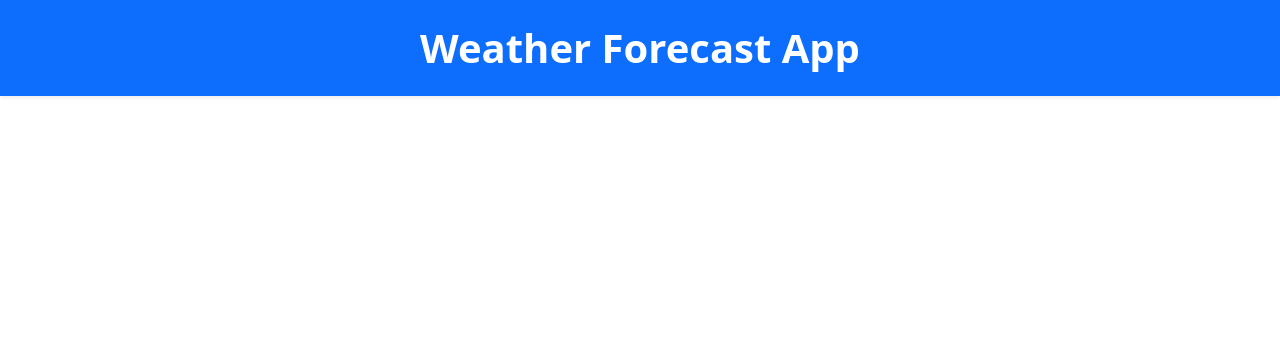
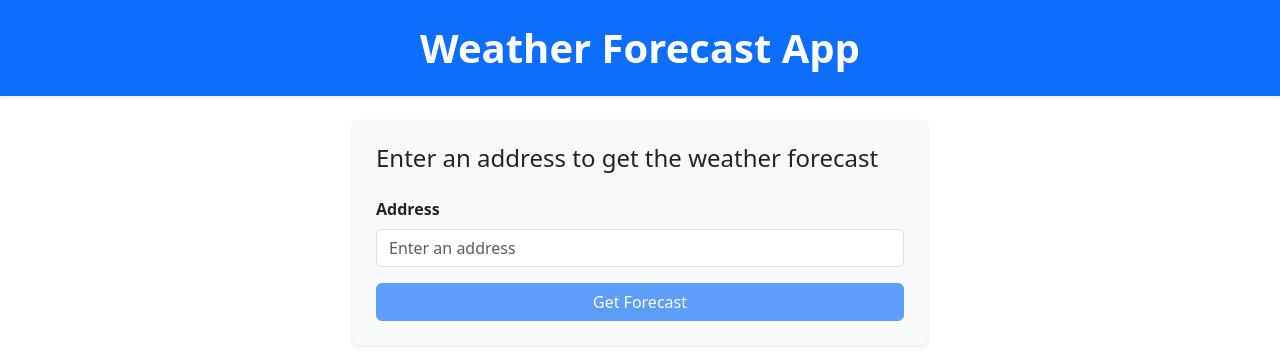
Before and after one commit to jairmedeiros/weather, a React (Create React App) app: page / in a window 1280 px wide. Shown: the top 360 px of the page. Built offline with nearby package versions, Linux system fonts and the light colour scheme.

Commit message:
add simple form

```diff
--- a/src/App.tsx
+++ b/src/App.tsx
@@ -1,9 +1,20 @@
+import AddressForm from "./components/AddressForm";
+
 const App = () => {
+  const handleAddressSubmit = async (address: string) => {
+    console.log("Address submitted:", address);
+  };
+
+
   return (
     <div className="d-flex flex-column min-vh-100">
       <header className="bg-primary text-white p-4 text-center shadow-sm">
         <h1 className="m-0 fw-bold">Weather Forecast App</h1>
       </header>
+
+      <main className="flex-grow-1 p-4 d-flex flex-column gap-4">
+        <AddressForm onAddressSubmit={handleAddressSubmit} />
+      </main>
     </div>
   );
 }
--- /dev/null
+++ b/src/components/AddressForm.tsx
@@ -0,0 +1,48 @@
+import React, { useState, FormEvent } from 'react';
+
+interface AddressFormProps {
+  onAddressSubmit: (address: string) => void;
+}
+
+const AddressForm = ({ onAddressSubmit }: AddressFormProps) => {
+  const [address, setAddress] = useState('');
+
+  const handleSubmit = (e: FormEvent) => {
+    e.preventDefault();
+    onAddressSubmit(address);
+  };
+
+  const handleAddressChange = (e: React.ChangeEvent<HTMLInputElement>) => {
+    const newAddress = e.target.value;
+    setAddress(newAddress);
+  };
+
+  return (
+    <div className="container-fluid mb-4" style={{ maxWidth: "600px" }}>
+      <form onSubmit={handleSubmit} className="bg-light p-4 rounded shadow-sm">
+        <h2 className="mb-4 h4">Enter an address to get the weather forecast</h2>
+        <div className="mb-3">
+          <label htmlFor="address" className="form-label fw-bold">Address</label>
+          <input
+            type="text"
+            className="form-control"
+            id="address"
+            value={address}
+            onChange={handleAddressChange}
+            placeholder="Enter an address"
+            required
+          />
+        </div>
+        <button
+          type="submit"
+          className="btn btn-primary w-100"
+          disabled={!address.trim()}
+        >
+          Get Forecast
+        </button>
+      </form>
+    </div>
+  );
+};
+
+export default AddressForm;
```
